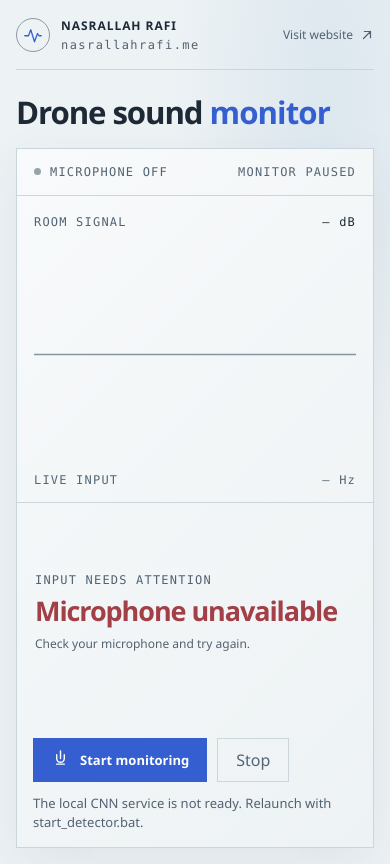
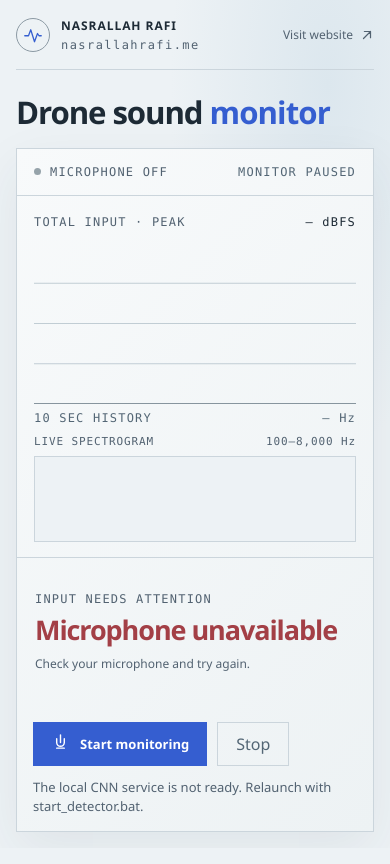
Before and after one commit to NasrallahRAFI/Functional-Project, a plain HTML site: page live/index.html in a window 390 px wide. Both pictures are taken after a click on the button "Start monitoring". Drawn offline with Linux system fonts and the light colour scheme; no server answers.

Commit message:
Add total input graph and live spectrogram

```diff
--- a/live/app.js
+++ b/live/app.js
@@ -1,6 +1,8 @@
 const $ = (id) => document.getElementById(id);
 const canvas = $('waveform');
 const ctx = canvas.getContext('2d');
+const spectrogram = $('spectrogram');
+const spectrogramCtx = spectrogram.getContext('2d');
 const CHUNK_SECONDS = 0.5;
 const REQUEST_TIMEOUT_MS = 4000;
 const CAPTURE_VERSION = 'pool-v3';
@@ -25,10 +27,10 @@ function updateModelUI(m) {
 }
 const state = {
   active: false, epoch: 0, stream: null, context: null, source: null,
-  processor: null, samples: new Float32Array(0), sampleRate: 0,
+  processor: null, analyser: null, frequencyBins: null, samples: new Float32Array(0), sampleRate: 0,
   requestBusy: false, controller: null, sessionId: null, ownerToken: null, nextSequence: 0,
   expectedSourceFrame: null, gapPending: false, lastAudioBlockAt: 0, captureWatchdog: null,
-  points: new Float32Array(240), pointAt: 0,
+  levels: new Float32Array(240), levelAt: 0,
   revision: 0, captureBlocks: 0, captureDrops: 0, resets: 0, completedRequests: 0, lastDrawAt: 0,
   recentResets: [],
   recording: null, savingRecording: false,
@@ -71,16 +73,47 @@ function drawWave() {
     canvas.width = Math.round(box.width * dpr); canvas.height = Math.round(box.height * dpr);
   }
   const w = canvas.width, h = canvas.height;
-  ctx.clearRect(0, 0, w, h); ctx.strokeStyle = '#c1cdd4'; ctx.lineWidth = Math.max(1, dpr);
-  ctx.beginPath(); ctx.moveTo(0, h / 2); ctx.lineTo(w, h / 2); ctx.stroke();
-  ctx.strokeStyle = state.active ? '#355ed0' : '#87959e'; ctx.lineWidth = 1.7 * dpr;
+  ctx.clearRect(0, 0, w, h);
+  ctx.strokeStyle = '#c1cdd4'; ctx.lineWidth = Math.max(1, dpr);
+  ctx.beginPath(); ctx.moveTo(0, h * 0.25); ctx.lineTo(w, h * 0.25);
+  ctx.moveTo(0, h * 0.5); ctx.lineTo(w, h * 0.5);
+  ctx.moveTo(0, h * 0.75); ctx.lineTo(w, h * 0.75); ctx.stroke();
   ctx.beginPath();
-  for (let i = 0; i < state.points.length; i++) {
-    const index = (state.pointAt + i) % state.points.length;
-    const x = i / (state.points.length - 1) * w, y = h / 2 - state.points[index] * h * 0.42;
+  for (let i = 0; i < state.levels.length; i++) {
+    const index = (state.levelAt + 1 + i) % state.levels.length;
+    const x = i / (state.levels.length - 1) * w;
+    const y = h - state.levels[index] * h * 0.92;
     if (i === 0) ctx.moveTo(x, y); else ctx.lineTo(x, y);
   }
-  ctx.stroke();
+  ctx.strokeStyle = state.active ? '#355ed0' : '#87959e'; ctx.lineWidth = 2 * dpr; ctx.stroke();
+  drawSpectrogram();
+}
+function drawSpectrogram() {
+  const box = spectrogram.getBoundingClientRect(), dpr = window.devicePixelRatio || 1;
+  if (!box.width || !box.height) return;
+  const width = Math.round(box.width * dpr), height = Math.round(box.height * dpr);
+  if (spectrogram.width !== width || spectrogram.height !== height) {
+    spectrogram.width = width; spectrogram.height = height;
+    spectrogramCtx.fillStyle = '#edf2f5'; spectrogramCtx.fillRect(0, 0, width, height);
+  }
+  spectrogramCtx.drawImage(spectrogram, -1, 0);
+  spectrogramCtx.fillStyle = '#edf2f5'; spectrogramCtx.fillRect(width - 1, 0, 1, height);
+  if (!state.active || !state.analyser || !state.frequencyBins) return;
+  state.analyser.getFloatFrequencyData(state.frequencyBins);
+  const minHz = 100, maxHz = Math.min(8000, state.sampleRate / 2);
+  for (let row = 0; row < height; row++) {
+    const ratio = 1 - row / Math.max(height - 1, 1);
+    const hz = minHz * Math.pow(maxHz / minHz, ratio);
+    const bin = Math.min(state.frequencyBins.length - 1,
+      Math.max(1, Math.round(hz * state.analyser.fftSize / state.sampleRate)));
+    const db = state.frequencyBins[bin];
+    const strength = Math.max(0, Math.min(1, (db + 88) / 58));
+    const red = Math.round(237 - strength * 183);
+    const green = Math.round(243 - strength * 126);
+    const blue = Math.round(248 - strength * 20);
+    spectrogramCtx.fillStyle = `rgb(${red} ${green} ${blue})`;
+    spectrogramCtx.fillRect(width - 1, row, 1, 1);
+  }
 }
 function setMessage(text, error = false) {
   $('message').textContent = text;
@@ -147,6 +180,7 @@ function stop({ preserveMessage = false } = {}) {
     state.processor.port.onmessage = null;
   }
   state.processor?.disconnect(); state.processor = null;
+  state.analyser?.disconnect(); state.analyser = null; state.frequencyBins = null;
   state.source?.disconnect(); state.source = null;
   state.stream?.getTracks().forEach((track) => track.stop()); state.stream = null;
   if (state.context) state.context.close(); state.context = null; state.samples = new Float32Array(0);
@@ -158,7 +192,7 @@ function stop({ preserveMessage = false } = {}) {
   updateAmbientControls();
   $('ambientNoDroneConfirm').checked = false;
   if (hadAmbientLog) $('ambientLogStatus').textContent = `Ambient score log closed locally with the monitor session · ${state.ambientLogWindows.toLocaleString()} window records.`;
-  if (!preserveMessage) setMessage('Audio is processed locally. Saving a clip requires Record 10 seconds.');
+  if (!preserveMessage) setMessage('Audio stays on this device.');
   drawWave();
 }
 function resetCapture(reason) {
@@ -251,9 +285,10 @@ async function saveRecording(recording) {
 }
 function appendAudio(block, sourceFrame) {
   collectRecording(block);
-  for (let i = 0; i < block.length; i++) {
-    state.pointAt = (state.pointAt + 1) % state.points.length; state.points[state.pointAt] = block[i];
-  }
+  const peak = block.reduce((highest, x) => Math.max(highest, Math.abs(x)), 0);
+  const levelDb = 20 * Math.log10(Math.max(peak, 1e-7));
+  state.levelAt = (state.levelAt + 1) % state.levels.length;
+  state.levels[state.levelAt] = Math.max(0, Math.min(1, (levelDb + 72) / 66));
   let merged;
   if (state.samples.length + block.length > Math.ceil(state.sampleRate * 1.1)) {
     resetCapture('Audio fell behind inference. Discarding stale samples and warming up again.');
@@ -264,8 +299,7 @@ function appendAudio(block, sourceFrame) {
   }
   if (state.samplesSourceFrame === null) state.samplesSourceFrame = sourceFrame;
   state.samples = merged;
-  const sum = block.reduce((total, x) => total + x * x, 0);
-  $('levelReadout').textContent = `${(20 * Math.log10(Math.max(Math.sqrt(sum / Math.max(block.length, 1)), 1e-7))).toFixed(0)} dB`;
+  $('levelReadout').textContent = `${levelDb.toFixed(0)} dBFS`;
   if (performance.now() - state.lastDrawAt >= 80) {
     state.lastDrawAt = performance.now(); drawWave();
   }
@@ -390,6 +424,10 @@ async function start() {
       numberOfInputs: 1, numberOfOutputs: 1, outputChannelCount: [1],
       channelCount: 1, channelCountMode: 'explicit',
     });
+    state.analyser = state.context.createAnalyser();
+    state.analyser.fftSize = 2048;
+    state.analyser.smoothingTimeConstant = 0.45;
+    state.frequencyBins = new Float32Array(state.analyser.frequencyBinCount);
     const processor = state.processor;
     processor.port.onmessage = (event) => {
       const block = event.data;
@@ -423,7 +461,8 @@ async function start() {
       showError('Microphone processing stopped', 'The browser audio worklet failed. Press Start monitoring to create a fresh capture session.');
       setMessage('Browser microphone processing stopped and was reset.', true);
     }, { once: true });
-    state.source.connect(state.processor); state.processor.connect(state.context.destination); state.active = true;
+    state.source.connect(state.analyser); state.analyser.connect(state.processor);
+    state.processor.connect(state.context.destination); state.active = true;
     updateRecordButton();
     updateAmbientControls();
     state.lastAudioBlockAt = performance.now();
@@ -433,7 +472,7 @@ async function start() {
     $('resultOverline').textContent = 'CAPTURING AUDIO'; $('resultText').textContent = 'Listening';
     $('resultNote').textContent = 'Preparing the first 0.496-second window. Quiet input is shown as standby.';
     $('startButton').querySelector('span:last-child').textContent = 'Monitoring'; $('stopButton').disabled = false;
-    setMessage('Listening continuously. Audio is saved only when you press Record 10 seconds.');
+    setMessage('Audio stays on this device.');
   } catch (error) {
     if (epoch === state.epoch) { stop({ preserveMessage: true }); showError('Microphone unavailable', error.message || 'Check microphone permissions and try again.'); setMessage(error.message || 'Microphone access is required.', true); }
   }
--- a/live/index.html
+++ b/live/index.html
@@ -5,7 +5,7 @@
   <meta name="viewport" content="width=device-width, initial-scale=1">
   <meta name="theme-color" content="#101a18">
   <title>Drone sound monitor · Nasrallah Rafi</title>
-  <link rel="stylesheet" href="/live/styles.css?v=nasrallah-live-1">
+  <link rel="stylesheet" href="/live/styles.css?v=nasrallah-live-2">
 </head>
 <body>
   <main class="shell">
@@ -30,9 +30,11 @@
       </div>
       <div class="monitor-body">
         <div class="signal-column">
-          <div class="signal-heading"><span>ROOM SIGNAL</span><span id="levelReadout">— dB</span></div>
-          <canvas id="waveform" aria-label="Live microphone waveform"></canvas>
-          <div class="time-axis"><span>LIVE INPUT</span><span id="sampleRate">— Hz</span></div>
+          <div class="signal-heading"><span>TOTAL INPUT · PEAK</span><span id="levelReadout">— dBFS</span></div>
+          <canvas id="waveform" aria-label="Total microphone input level over time"></canvas>
+          <div class="time-axis"><span>10 SEC HISTORY</span><span id="sampleRate">— Hz</span></div>
+          <div class="spectrum-heading"><span>LIVE SPECTROGRAM</span><span>100–8,000 Hz</span></div>
+          <canvas id="spectrogram" aria-label="Live spectrogram showing input frequencies over time"></canvas>
         </div>
         <div class="result" id="result" data-state="idle" aria-live="polite" aria-atomic="true">
           <span class="result-overline" id="resultOverline">READY</span>
@@ -70,6 +72,6 @@
     </section>
 
   </main>
-  <script src="/live/app.js?v=nasrallah-live-1" defer></script>
+  <script src="/live/app.js?v=nasrallah-live-2" defer></script>
 </body>
 </html>
--- a/live/styles.css
+++ b/live/styles.css
@@ -70,9 +70,12 @@ body{min-height:100svh}
 .controls{min-height:80px}
 .signal-column{min-height:0}
 #waveform{flex:1;height:auto;min-height:132px}
+.spectrum-heading{display:flex;justify-content:space-between;gap:12px;margin-top:10px;color:var(--muted);font:11px var(--mono);letter-spacing:.08em}
+#spectrogram{display:block;width:100%;height:118px;min-height:92px;margin-top:8px;border:1px solid var(--line);background:#edf2f5}
 @media(max-width:760px){
   .shell{width:calc(100% - 32px);height:auto;min-height:100svh}
-  .monitor{min-height:calc(100svh - 170px);grid-template-rows:auto minmax(0,1fr) auto;margin-bottom:16px}
-  .monitor-body{grid-template-rows:minmax(240px,1fr) minmax(170px,.72fr)}
-  #waveform{min-height:150px}
+  .monitor{flex:none;min-height:0;grid-template-rows:auto auto auto;margin-bottom:16px}
+  .monitor-body{flex:none;grid-template-rows:auto auto}
+  #waveform{min-height:124px}
+  #spectrogram{height:86px;min-height:72px}
 }
```
